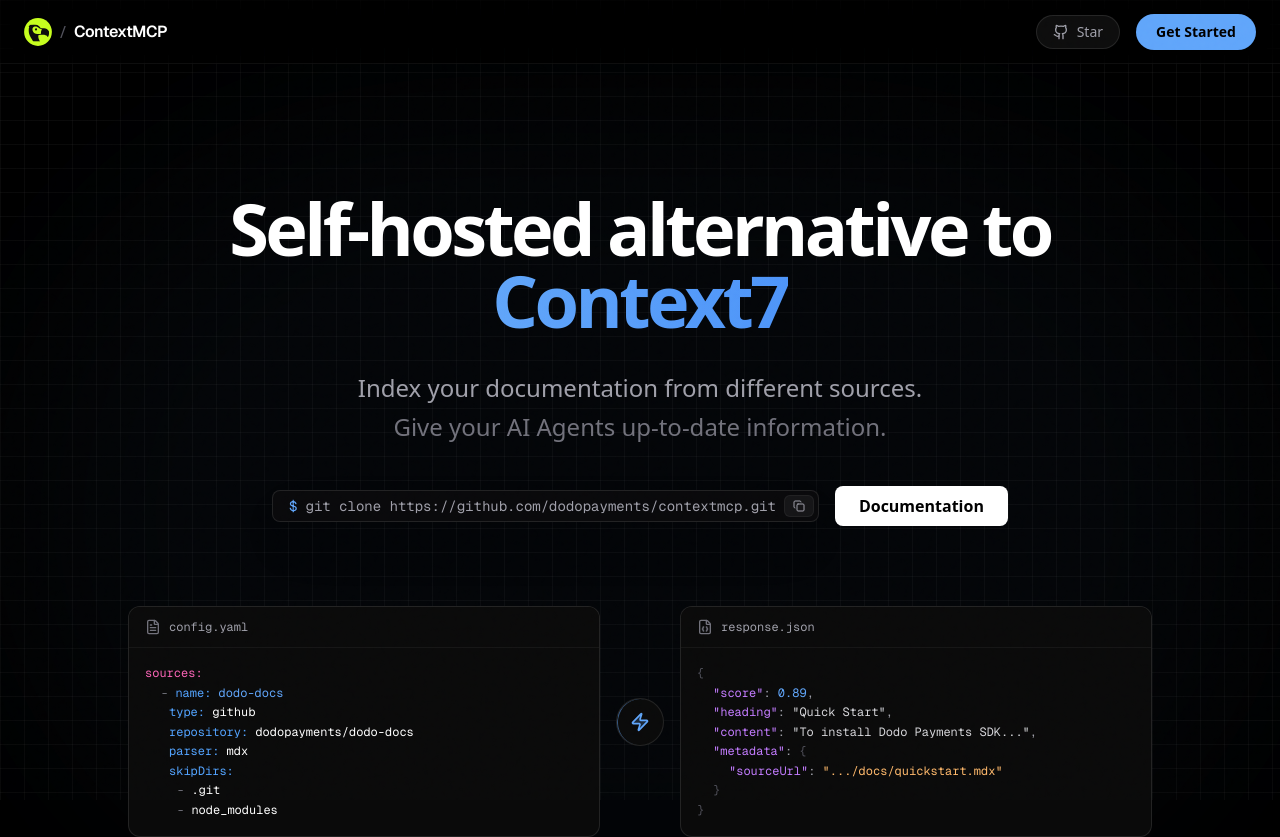
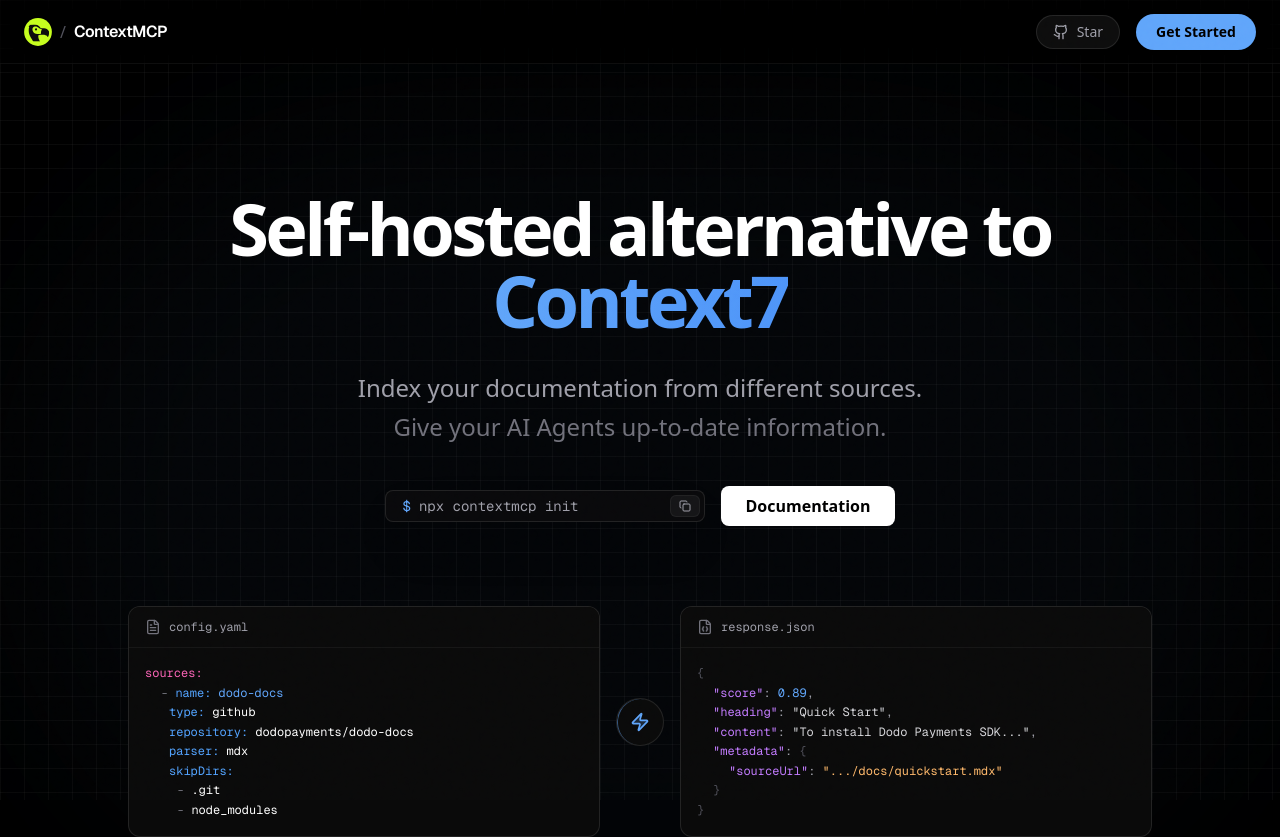
Before and after one commit to dodopayments/context-mcp, a Next.js app in the folder packages/website/: page / in a window 1280 px wide. Shown: the top 837 px of the page. Built offline with nearby package versions, Linux system fonts and the light colour scheme.

Commit message:
feat: update command to use npx contextmcp init

```diff
--- a/packages/website/app/page.tsx
+++ b/packages/website/app/page.tsx
@@ -90,8 +90,8 @@
             <div className="flex flex-col sm:flex-row items-center gap-4 w-full justify-center">
               <div className="flex items-center gap-2 rounded-lg bg-zinc-950 border border-white/10 p-1 pl-4 pr-1 font-mono text-sm text-zinc-400 min-w-[320px] shadow-2xl">
                 <span className="mr-0 text-[#60A5FA]">$</span>
-                <span className="flex-1 text-left">git clone https://github.com/dodopayments/contextmcp.git</span>
-                <CopyButton text="git clone https://github.com/dodopayments/contextmcp.git" />
+                <span className="flex-1 text-left">npx contextmcp init</span>
+                <CopyButton text="npx contextmcp init" />
               </div>
               <Link
                 href="https://github.com/dodopayments/contextmcp"
```
